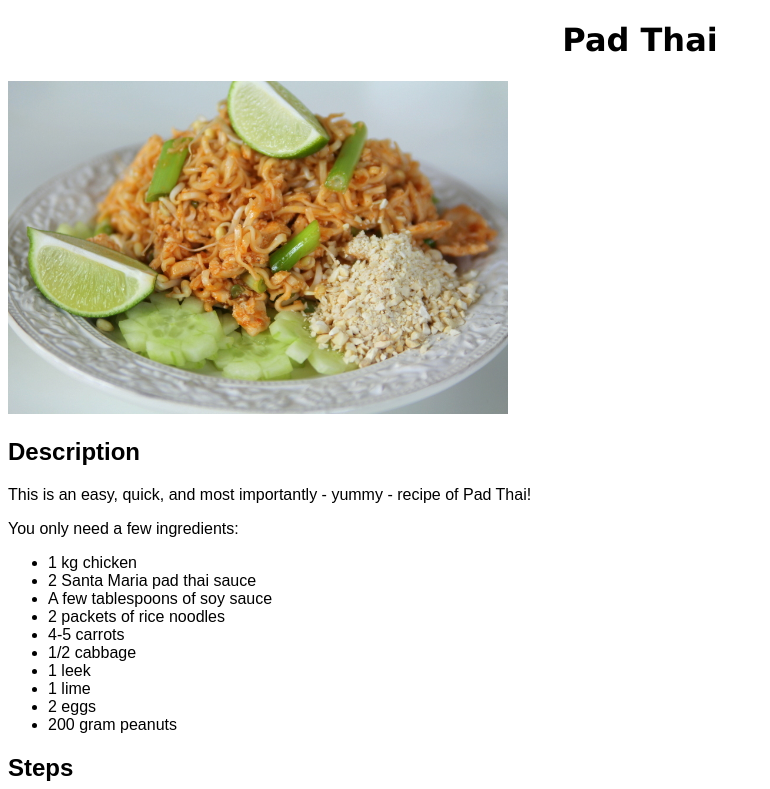
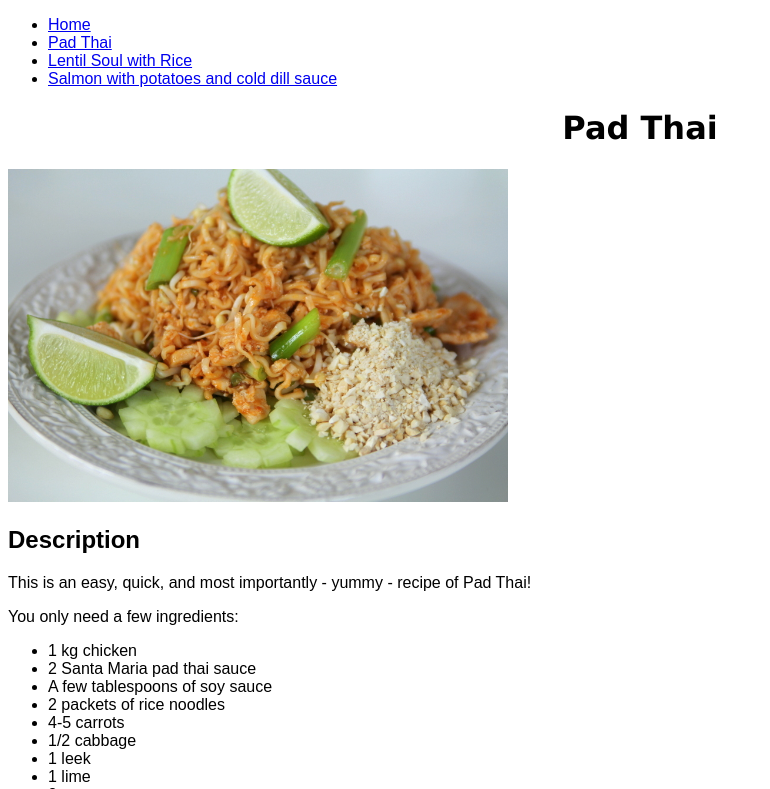
Before and after one commit to felicianorman/odin-recipes, a plain HTML site: page pages/padthai.html in a window 1280 px wide. Shown: the top 789 px of the page, without its empty margins (0-770 px from the left). Drawn offline with Linux system fonts and the light colour scheme.

Commit message:
Update padthai.html

```diff
--- a/pages/padthai.html
+++ b/pages/padthai.html
@@ -7,6 +7,17 @@
     </head>
 
  <body>
+    <!-- nav bar -->
+    <nav class="nav">
+        <ul class="ul">
+       <li class="li"><a href="../index.html">Home</a></li>
+       <li class="li"> <a class="active" href="padthai.html">Pad Thai</a></li>
+       <li class="li"><a href="lentilsoup.html">Lentil Soul with Rice</a></li>
+       <li class="li"><a href="salmonpotato.html">Salmon with potatoes and cold dill sauce</a></li>
+       </ul>
+   </nav>
+
+
      <h1>Pad Thai</h1>
      <img src="img/IMG_7578.jpeg" alt="Picture of Pad Thai">
      <h2>Description</h2>
```
